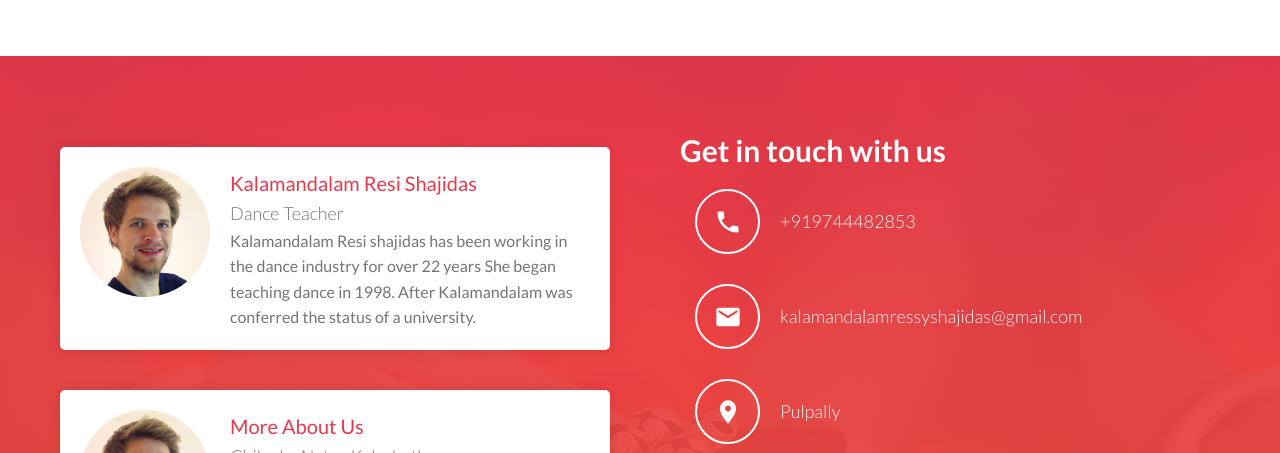
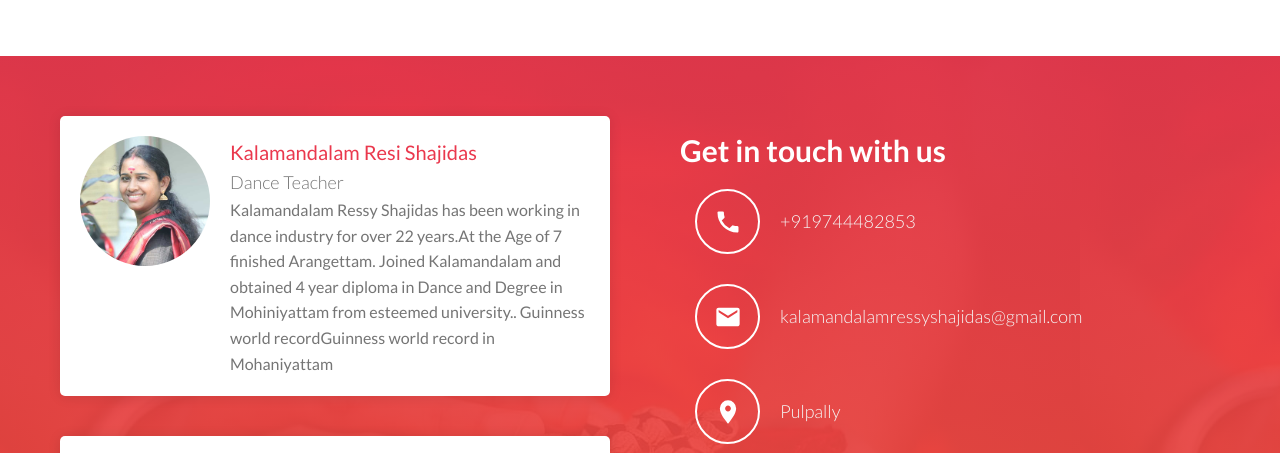
Before and after one commit to donjosemathew/Chilanka-Website-Design, a website: page index.html in a window 1280 px wide. Shown: the part 2980-3433 px from the top of the page. Drawn offline with Linux system fonts and the light colour scheme.

Commit message:
Image commpression

```diff
--- a/index.html
+++ b/index.html
@@ -217,16 +217,17 @@
                 <div class="faculty_base">
                     <div class="faculty_container">
                         <div class="faculty_item">
-                            <img src="img/user.jpg" alt="User" class="faculty_item_img">
+                            <img src="img/tcr.jpg" alt="User" class="faculty_item_img">
                             <div class="faculty_item_box">
                                 <h6>Kalamandalam Resi Shajidas</h6>
                                 <p class="faculty_item_title">
                                     Dance Teacher
                                 </p>
                                 <p class="faculty_item_text">
-                                    Kalamandalam Resi shajidas has been working in the dance industry for over 22 years
-                                    She began teaching dance in 1998. After Kalamandalam was conferred the status of a
-                                    university.
+                                    Kalamandalam Ressy Shajidas has been
+                                    working in dance industry for over 22 years.At the  Age
+                                     of 7 finished Arangettam. Joined Kalamandalam and
+                                     obtained 4 year diploma in Dance and Degree in Mohiniyattam from esteemed university.. Guinness world recordGuinness world record in Mohaniyattam
                                 </p>
                             </div>
 
--- a/sass/_typography.scss
+++ b/sass/_typography.scss
@@ -545,6 +545,7 @@ header{
         @media only screen and (max-width:$bp-small) {
             width: 100%;
         }
+
         &_item{
             display: flex;
             flex-direction: row;
@@ -580,6 +581,9 @@ header{
     }
    }
     padding: 3rem;
+    @media only screen and (max-width:$bp-extrasmallest) {
+        padding: 1rem;
+    }
     &_item{
         box-shadow: 0 .1rem 1.3rem rgba(0, 0, 0, 0.1);
         padding: 2rem;
@@ -596,7 +600,7 @@ header{
         }
         @media only screen and (max-width:$bp-extrasmallest) {
             margin: 1.1rem 0;
-            padding: 1.5rem;
+            padding: 1.1rem;
             flex-direction: row;
         }
         &_img{
```
Also changed, not shown: css/style.css, img/tcr.jpg (added), img/user1.jpg, img/user2.jpg, img/user3.jpg.
